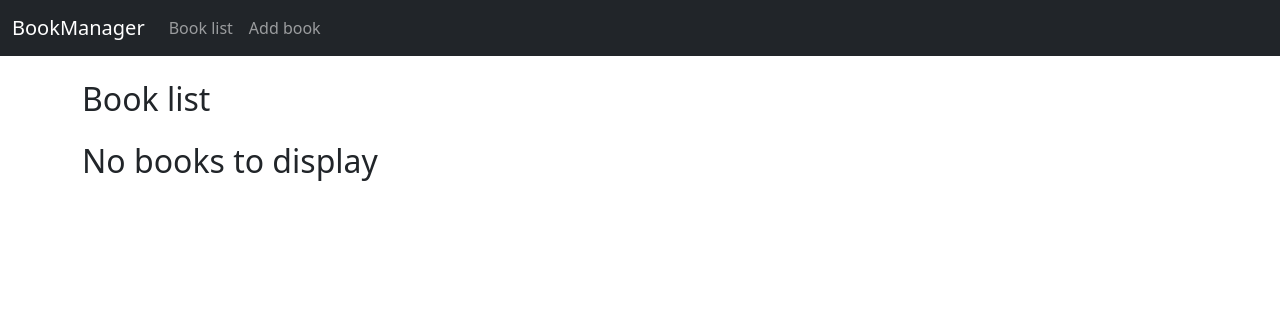
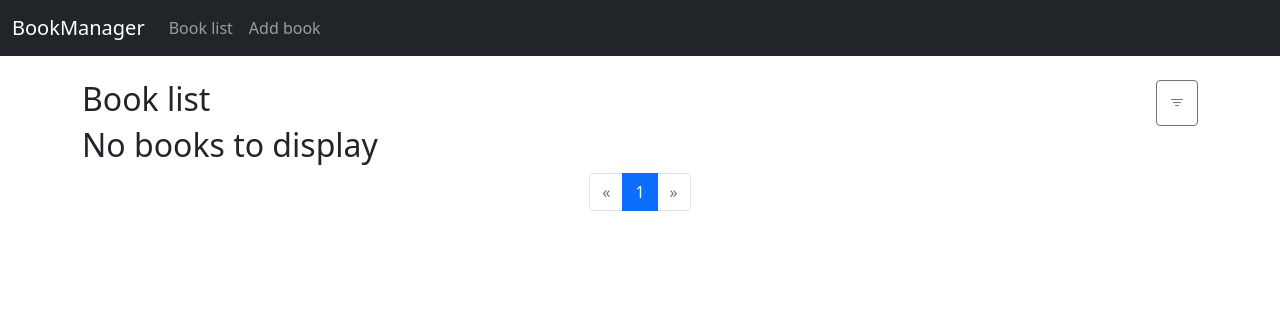
Before and after one commit to ToJestKrzysio/BookManager, a Django app: page /books/list/ in a window 1280 px wide. Shown: the top 316 px of the page. Run offline with Django 4.2, Linux system fonts and the light colour scheme; data that the repository does not hold is empty; parts of the project's set-up code (start-up, migrations or seed data) failed here and were passed over; some libraries are stand-ins or nearby versions.

Commit message:
Much greater template

```diff
--- a/app/books/templates/books/book_list.html
+++ b/app/books/templates/books/book_list.html
@@ -5,9 +5,61 @@
 {% endblock title %}
 
 {% block content %}
-  <h2 class="mb-4">Book list</h2>
+
+  <div class="row">
+    <div class="col me-auto">
+      <h2>Book list</h2>
+    </div>
+    <div class="col d-flex justify-content-end">
+      <button class="btn btn-outline-secondary" type="button" data-bs-toggle="collapse"
+              data-bs-target="#collapseExample" aria-expanded="false"
+              aria-controls="collapseExample">
+        <i class="bi bi-filter"></i>
+      </button>
+    </div>
+  </div>
+
+  <div class="collapse" id="collapseExample">
+    <div class="card card-body mt-3">
+      <form action="?page=1&" method="get">
+        <div class="row">
+          <div class="col col-md-6 col-12 mb-3">
+            <input type="text" class="form-control" aria-label="title" name="title" id="title"
+                   aria-describedby="inputGroup-sizing-default" placeholder="Title">
+          </div>
+          <div class="col col-md-6 col-12 mb-3">
+            <input type="text" class="form-control" aria-label="author" name="author" id="author"
+                   aria-describedby="inputGroup-sizing-default" placeholder="Author">
+          </div>
+          <div class="col col-md-6 col-12 mb-3">
+            <input type="text" class="form-control" aria-label="language" name="language"
+                   id="language" aria-describedby="inputGroup-sizing-default"
+                   placeholder="Publication Language">
+          </div>
+          <div class="col col-md-6 col-12 mb-3">
+            <div class="input-group">
+              <input type="text" class="form-control" aria-label="pub_after"
+                     name="pub_after" id="pub_after" aria-describedby="inputGroup-sizing-default"
+                     placeholder="Published After">
+              <input type="text" class="form-control" aria-label="pub_before" name="pub_before"
+                     id="pub_before" aria-describedby="inputGroup-sizing-default"
+                     placeholder="Published Before">
+            </div>
+          </div>
+          <div>
+            <input type="text" name="page" id="page" aria-label="page" hidden
+                   value="{{ page_obj.number }}">
+          </div>
+        </div>
+        <div class="d-flex justify-content-end">
+          <input type="submit" class="btn btn-success" value="Filter">
+        </div>
+      </form>
+    </div>
+  </div>
+
   {% for book in books %}
-    <div class="card mb-3">
+    <div class="card mb-3 mt-3">
       <div class="card-header pt-3">
         <h3><a href="{{ book.address }}">{{ book.title }}</a></h3>
       </div>
@@ -28,4 +80,42 @@
   {% empty %}
     <h2>No books to display</h2>
   {% endfor %}
+
+  <div class="d-flex justify-content-center">
+    <ul class="pagination pagination-md">
+      {% if page_obj.has_previous %}
+        <li class="page-item">
+          <a class="page-link" href=?page=1>&laquo;</a>
+        </li>
+        <li class="page-item">
+          <a class="page-link" href=?page={{ page_obj.previous_page_number }}>
+            {{ page_obj.previous_page_number }}
+          </a>
+        </li>
+      {% else %}
+        <li class="page-item disabled">
+          <a class="page-link" href=?page={{ page_obj.number }}>&laquo;</a>
+        </li>
+      {% endif %}
+      <li class="page-item active">
+        <a class="page-link" href=?page={{ page_obj.number }}>{{ page_obj.number }}</a>
+      </li>
+
+      {% if page_obj.has_next %}
+        <li class="page-item">
+          <a class="page-link" href=?page={{ page_obj.next_page_number }}>
+            {{ page_obj.next_page_number }}
+          </a>
+        </li>
+        <li class="page-item">
+          <a class="page-link" href=?page={{ page_obj.paginator.num_pages }}>&raquo;</a>
+        </li>
+      {% else %}
+        <li class="page-item disabled">
+          <a class="page-link" href=?page={{ page_obj.paginator.num_pages }}>&raquo;</a>
+        </li>
+      {% endif %}
+    </ul>
+  </div>
+
 {% endblock content %}
--- a/app/books/views.py
+++ b/app/books/views.py
@@ -6,3 +6,4 @@ from . import models
 class BookListView(generic.ListView):
     queryset = models.Book.objects.select_related().all()
     context_object_name = "books"
+    paginate_by = 1
--- a/app/templates/base.html
+++ b/app/templates/base.html
@@ -19,6 +19,8 @@
       src="https://cdn.jsdelivr.net/npm/bootstrap@5.0.2/dist/js/bootstrap.min.js"
       integrity="sha384-cVKIPhGWiC2Al4u+LWgxfKTRIcfu0JTxR+EQDz/bgldoEyl4H0zUF0QKbrJ0EcQF"
       crossorigin="anonymous"></script>
+  <link rel="stylesheet"
+        href="https://cdn.jsdelivr.net/npm/bootstrap-icons@1.7.2/font/bootstrap-icons.css">
 </head>
 <body>
 <nav class="navbar navbar-expand-lg navbar-dark bg-dark">
```
